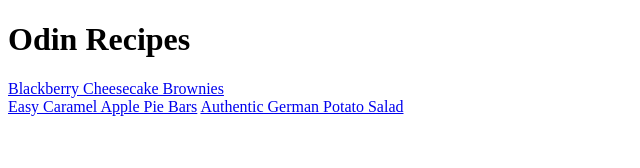
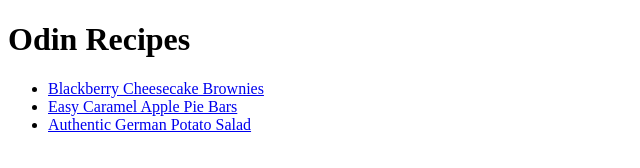
Before and after one commit to TrivediVishal/TOP---The-Odin-Project, a plain HTML site: page index.html in a window 1280 px wide. Shown: the whole page, without its empty margins (0-640 px from the left). Drawn offline with Linux system fonts and the light colour scheme.

Commit message:
Add ul to index page

```diff
--- a/index.html
+++ b/index.html
@@ -7,9 +7,10 @@
 </head>
 <body>
     <h1>Odin Recipes</h1>
-    <a href="https://trivedivishal.github.io/TOP---The-Odin-Project/Foundations/html_foundations/Project:Recipes/recipes/blackberryCheesecakeBrownies.html">Blackberry Cheesecake Brownies</a>
-    <br>
-    <a href="https://trivedivishal.github.io/TOP---The-Odin-Project/Foundations/html_foundations/Project:Recipes/recipes/easyCaramelApplePieBars.html">Easy Caramel Apple Pie Bars</a>
-    <a href="https://trivedivishal.github.io/TOP---The-Odin-Project/Foundations/html_foundations/Project:Recipes/recipes/authenticGermanPotatoSalad.html">Authentic German Potato Salad</a>
+    <ul>
+        <li><a href="https://trivedivishal.github.io/TOP---The-Odin-Project/Foundations/html_foundations/Project:Recipes/recipes/blackberryCheesecakeBrownies.html">Blackberry Cheesecake Brownies</a></li>
+        <li><a href="https://trivedivishal.github.io/TOP---The-Odin-Project/Foundations/html_foundations/Project:Recipes/recipes/easyCaramelApplePieBars.html">Easy Caramel Apple Pie Bars</a></li>
+        <li><a href="https://trivedivishal.github.io/TOP---The-Odin-Project/Foundations/html_foundations/Project:Recipes/recipes/authenticGermanPotatoSalad.html">Authentic German Potato Salad</a></li>
+    </ul>
 </body>
 </html>
```
